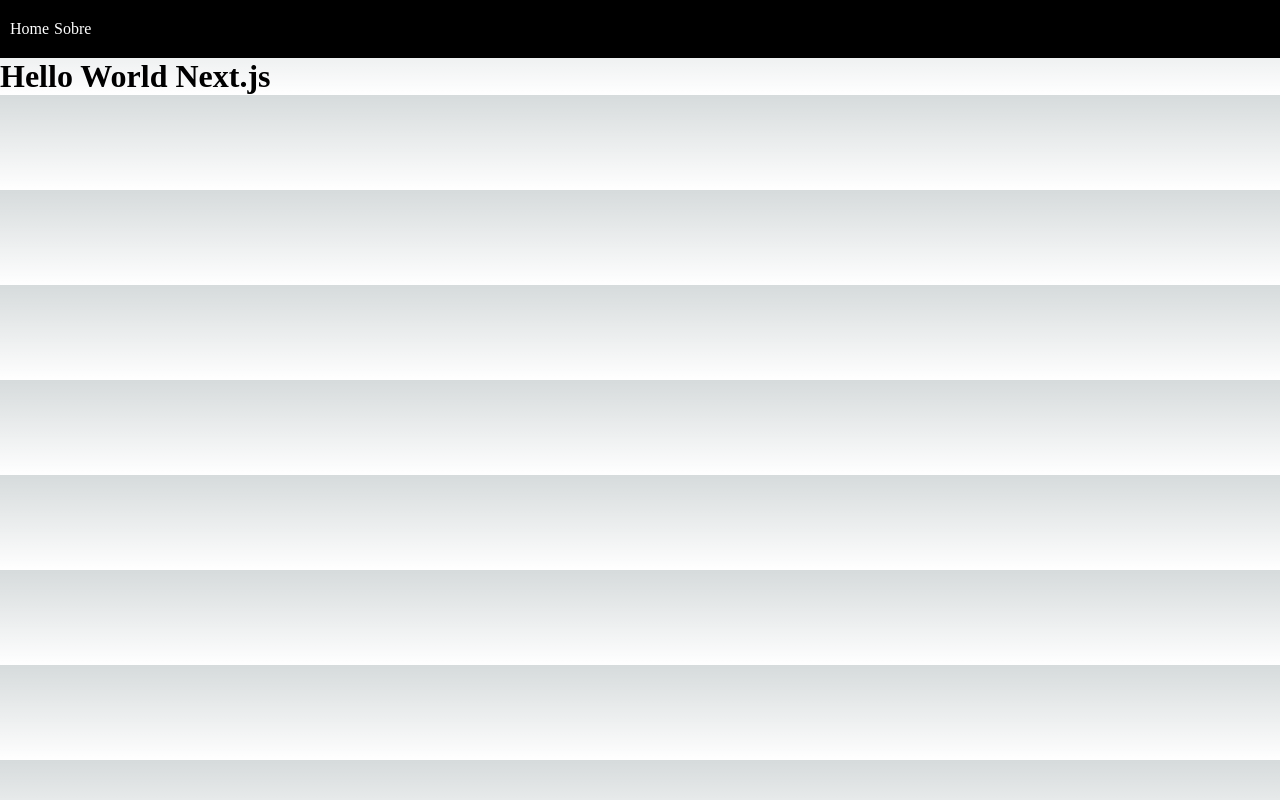
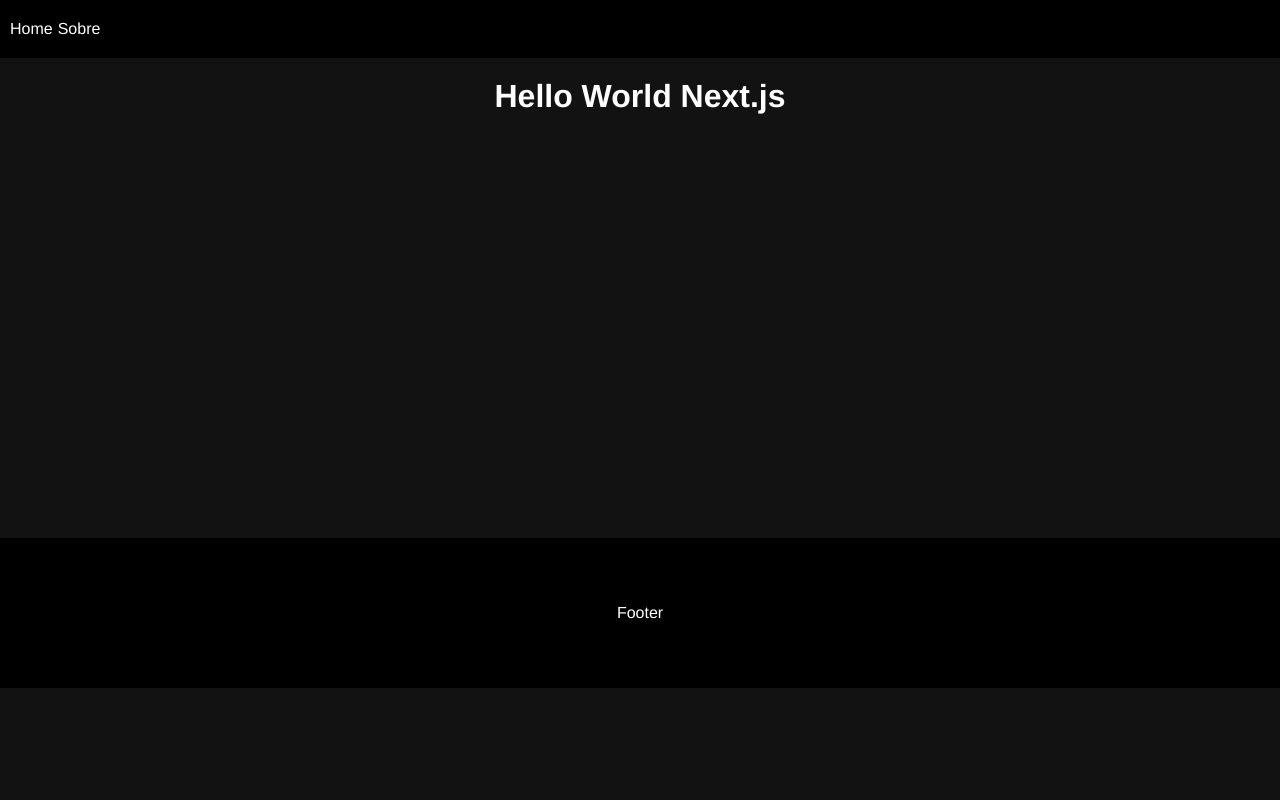
Before and after one commit to luismonte10/next-poke, a Next.js app: page / in a window 1280 px wide. Built offline with nearby package versions, Linux system fonts and the light colour scheme.

Commit message:
feat: MainLayout componets

```diff
--- a/src/app/globals.css
+++ /dev/null
@@ -1,107 +0,0 @@
-:root {
-  --max-width: 1100px;
-  --border-radius: 12px;
-  --font-mono: ui-monospace, Menlo, Monaco, 'Cascadia Mono', 'Segoe UI Mono',
-    'Roboto Mono', 'Oxygen Mono', 'Ubuntu Monospace', 'Source Code Pro',
-    'Fira Mono', 'Droid Sans Mono', 'Courier New', monospace;
-
-  --foreground-rgb: 0, 0, 0;
-  --background-start-rgb: 214, 219, 220;
-  --background-end-rgb: 255, 255, 255;
-
-  --primary-glow: conic-gradient(
-    from 180deg at 50% 50%,
-    #16abff33 0deg,
-    #0885ff33 55deg,
-    #54d6ff33 120deg,
-    #0071ff33 160deg,
-    transparent 360deg
-  );
-  --secondary-glow: radial-gradient(
-    rgba(255, 255, 255, 1),
-    rgba(255, 255, 255, 0)
-  );
-
-  --tile-start-rgb: 239, 245, 249;
-  --tile-end-rgb: 228, 232, 233;
-  --tile-border: conic-gradient(
-    #00000080,
-    #00000040,
-    #00000030,
-    #00000020,
-    #00000010,
-    #00000010,
-    #00000080
-  );
-
-  --callout-rgb: 238, 240, 241;
-  --callout-border-rgb: 172, 175, 176;
-  --card-rgb: 180, 185, 188;
-  --card-border-rgb: 131, 134, 135;
-}
-
-@media (prefers-color-scheme: dark) {
-  :root {
-    --foreground-rgb: 255, 255, 255;
-    --background-start-rgb: 0, 0, 0;
-    --background-end-rgb: 0, 0, 0;
-
-    --primary-glow: radial-gradient(rgba(1, 65, 255, 0.4), rgba(1, 65, 255, 0));
-    --secondary-glow: linear-gradient(
-      to bottom right,
-      rgba(1, 65, 255, 0),
-      rgba(1, 65, 255, 0),
-      rgba(1, 65, 255, 0.3)
-    );
-
-    --tile-start-rgb: 2, 13, 46;
-    --tile-end-rgb: 2, 5, 19;
-    --tile-border: conic-gradient(
-      #ffffff80,
-      #ffffff40,
-      #ffffff30,
-      #ffffff20,
-      #ffffff10,
-      #ffffff10,
-      #ffffff80
-    );
-
-    --callout-rgb: 20, 20, 20;
-    --callout-border-rgb: 108, 108, 108;
-    --card-rgb: 100, 100, 100;
-    --card-border-rgb: 200, 200, 200;
-  }
-}
-
-* {
-  box-sizing: border-box;
-  padding: 0;
-  margin: 0;
-}
-
-html,
-body {
-  max-width: 100vw;
-  overflow-x: hidden;
-}
-
-body {
-  color: rgb(var(--foreground-rgb));
-  background: linear-gradient(
-      to bottom,
-      transparent,
-      rgb(var(--background-end-rgb))
-    )
-    rgb(var(--background-start-rgb));
-}
-
-a {
-  color: inherit;
-  text-decoration: none;
-}
-
-@media (prefers-color-scheme: dark) {
-  html {
-    color-scheme: dark;
-  }
-}
--- a/src/app/layout.tsx
+++ b/src/app/layout.tsx
@@ -1,5 +1,8 @@
-import Navbar from '@/components/Navbar';
-import './globals.css';
+import '../styles/globals.css';
+
+// import Navbar from '@/components/Navbar';
+// import Footer from '@/components/Footer';
+import MainLayout from '@/components/MainLayout';
 
 export const metadata = {
   title: 'Create Next App',
@@ -14,8 +17,7 @@
   return (
     <html lang="en">
       <body>
-        <Navbar />
-        {children}
+        <MainLayout>{children}</MainLayout>
       </body>
     </html>
   );
--- /dev/null
+++ b/src/components/MainLayout.tsx
@@ -0,0 +1,17 @@
+import Footer from './Footer';
+import Navbar from './Navbar';
+import styles from '../styles/MainLayout.module.css';
+
+export default function MainContainer({
+  children
+}: {
+  children: React.ReactNode;
+}) {
+  return (
+    <>
+      <Navbar />
+      <div className={styles.container}>{children}</div>
+      <Footer />
+    </>
+  );
+}
--- /dev/null
+++ b/src/styles/MainLayout.module.css
@@ -0,0 +1,5 @@
+.container {
+  min-height: 60vh;
+  padding: 20px;
+  text-align: center;
+}
--- /dev/null
+++ b/src/styles/globals.css
@@ -0,0 +1,10 @@
+* {
+  box-sizing: border-box;
+  padding: 0;
+  margin: 0;
+  font-family: Helvetica, sans-serif;
+}
+
+html {
+  color-scheme: dark;
+}
```
